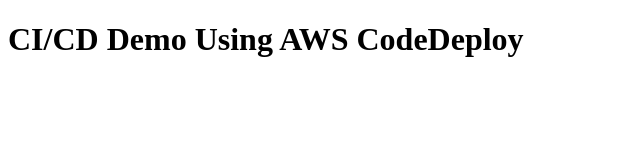
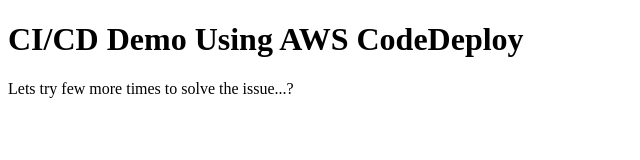
Before and after one commit to musthafa/aws-codedeploy-on-ec2, a plain HTML site: page index.html in a window 1280 px wide. Shown: the whole page, without its empty margins (0-640 px from the left). Drawn offline with Linux system fonts and the light colour scheme.

Commit message:
one more line added

```diff
--- a/index.html
+++ b/index.html
@@ -8,5 +8,6 @@
   </head>
   <body>
     <h1>CI/CD Demo Using AWS CodeDeploy</h1>
+    <p>Lets try few more times to solve the issue...?</p>
   </body>
 </html>
```
